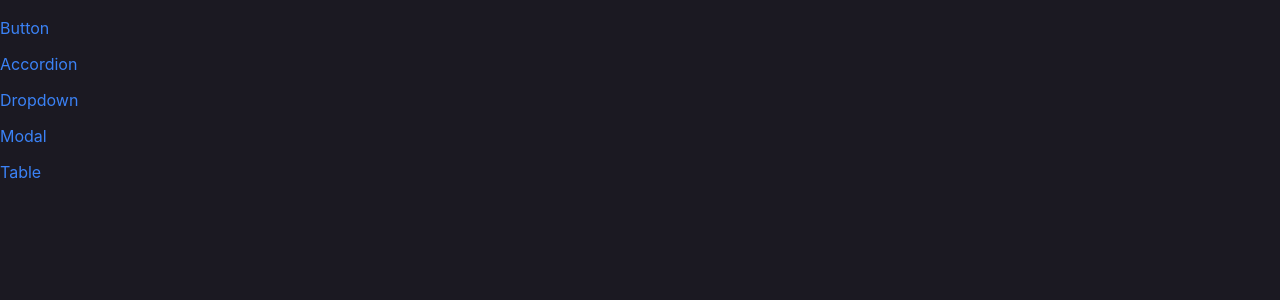
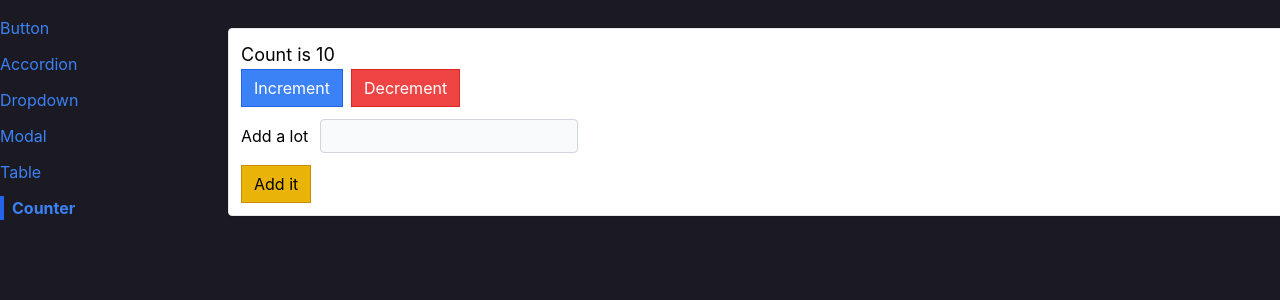
Before and after one commit to iamkabilash/react-components, a React (Create React App) app: page /counter in a window 1280 px wide. Shown: the top 300 px of the page. Built offline with nearby package versions, Linux system fonts and the light colour scheme.

Commit message:
created Counter using state to demonstate useReducer - coming next

```diff
--- a/src/App.jsx
+++ b/src/App.jsx
@@ -6,6 +6,7 @@ import AccordionPage from "./Pages/AccordionPage";
 import ButtonPage from "./Pages/ButtonPage";
 import ModalPage from "./Pages/ModalPage";
 import TablePage from "./Pages/TablePage";
+import CounterPage from "./Pages/CounterPage";
 
 function App() {
   return (
@@ -27,6 +28,9 @@ function App() {
         <Route path="/table">
           <TablePage />
         </Route>
+        <Route path="/counter">
+          <CounterPage initialCount={10} />
+        </Route>
       </div>
     </div>
   );
--- a/src/Components/Sidebar.jsx
+++ b/src/Components/Sidebar.jsx
@@ -7,6 +7,7 @@ function Sidebar() {
     { label: "Dropdown", path: "/dropdown" },
     { label: "Modal", path: "/modal" },
     { label: "Table", path: "/table" },
+    { label: "Counter", path: "/counter" },
   ];
 
   const renderedLinks = links.map((link) => {
--- /dev/null
+++ b/src/Pages/CounterPage.jsx
@@ -0,0 +1,49 @@
+import { useState } from "react";
+import Button from "../Components/Button";
+import Panel from "../Components/Panel";
+
+function CounterPage({ initialCount }) {
+  const [count, setCount] = useState(initialCount);
+  const [valueToAdd, setValueToAdd] = useState(0);
+
+  const increment = () => {
+    setCount(count + 1);
+  };
+  const decrement = () => {
+    setCount(count - 1);
+  };
+  const handleChange = (event) => {
+    setValueToAdd(parseInt(event.target.value) || 0);
+  };
+  const handleSubmit = (event) => {
+    event.preventDefault();
+    setCount(count + valueToAdd);
+    setValueToAdd(0);
+  };
+
+  return (
+    <Panel className="m-3">
+      <h1 className="text-lg">Count is {count}</h1>
+      <div className="flex flex-row gap-2">
+        <Button primary onClick={increment}>
+          Increment
+        </Button>
+        <Button danger onClick={decrement}>
+          Decrement
+        </Button>
+      </div>
+      <form onSubmit={handleSubmit}>
+        <label>Add a lot</label>
+        <input
+          type="number"
+          onChange={handleChange}
+          value={valueToAdd || ""}
+          className="p-1 m-3 bg-gray-50 border border-gray-300 rounded"
+        />
+        <Button warning>Add it</Button>
+      </form>
+    </Panel>
+  );
+}
+
+export default CounterPage;
```
